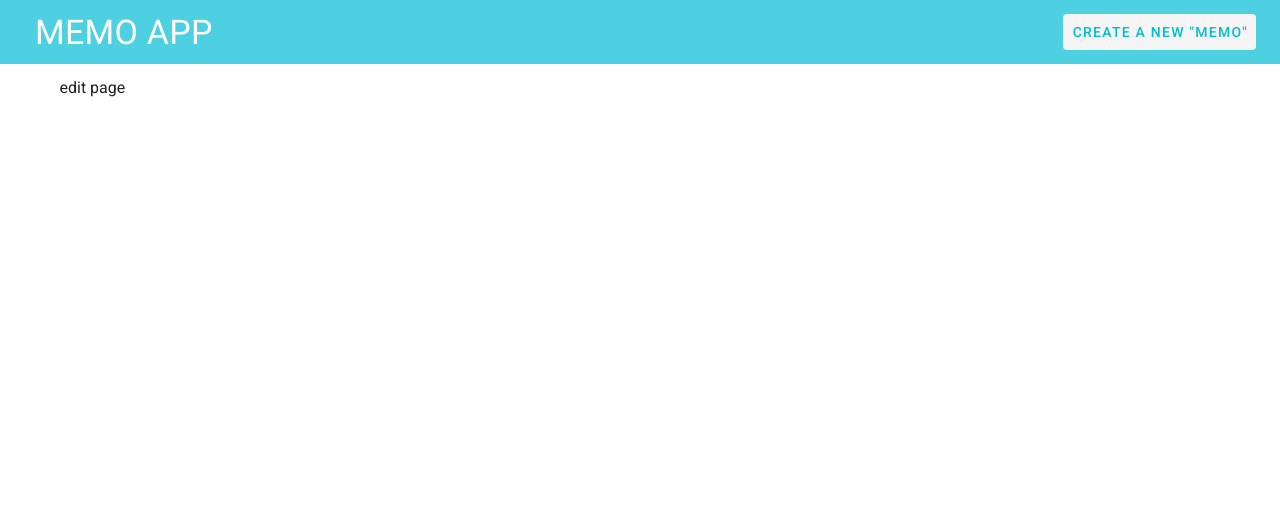
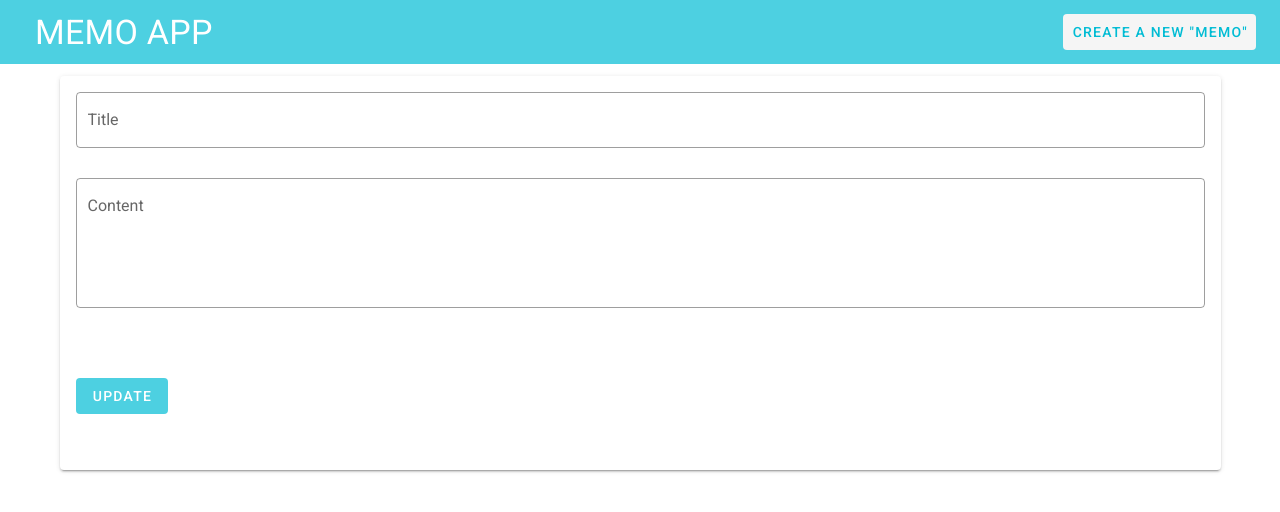
Before and after one commit to mizutama6/memo-app, a Vue app in the folder memo-view/: page /memo/1/edit in a window 1280 px wide. Shown: the top 512 px of the page. Built offline with nearby package versions, Linux system fonts and the light colour scheme.

Commit message:
memo更新ページの実装

```diff
--- a/memo-view/src/views/Edit.vue
+++ b/memo-view/src/views/Edit.vue
@@ -1,5 +1,65 @@
 <template>
   <div class="edit">
-    edit page
+    <v-card>
+      <v-card-text>
+        <v-form method="POST" @submit.prevent="sendData">
+          <v-text-field
+            v-model="title"
+            label="Title"
+            :value="data.title"
+            outlined
+          ></v-text-field>
+
+          <v-textarea
+            v-model="content"
+            label="Content"
+            :value="data.content"
+            outlined
+            auto-grow
+          ></v-textarea>
+
+          <v-btn
+            depressed
+            color="cyan lighten-2 white--text"
+            type="submit"
+            class="my-10"
+            >update</v-btn
+          >
+        </v-form>
+      </v-card-text>
+    </v-card>
   </div>
 </template>
+
+<script>
+export default {
+  props: {
+    id: Number,
+  },
+  data() {
+    return {
+      data: {
+        title: "明日の献立",
+        content: "卵焼き、味噌汁、アジの塩焼き、豆腐味噌汁",
+        created_at: "2020/02/12",
+      },
+      title: '',
+      content: '',
+    };
+  },
+  methods: {
+    sendData() {
+      if(this.title.length === 0 || this.content.length === 0) {
+        alert('正しく入力してください');
+        return;
+      } else {
+        alert('memoが更新されました');
+        this.$router.replace({name: 'Home'});
+      }
+    }
+  },
+  mounted() {
+    console.log(this.id);
+  },
+};
+</script>
```
